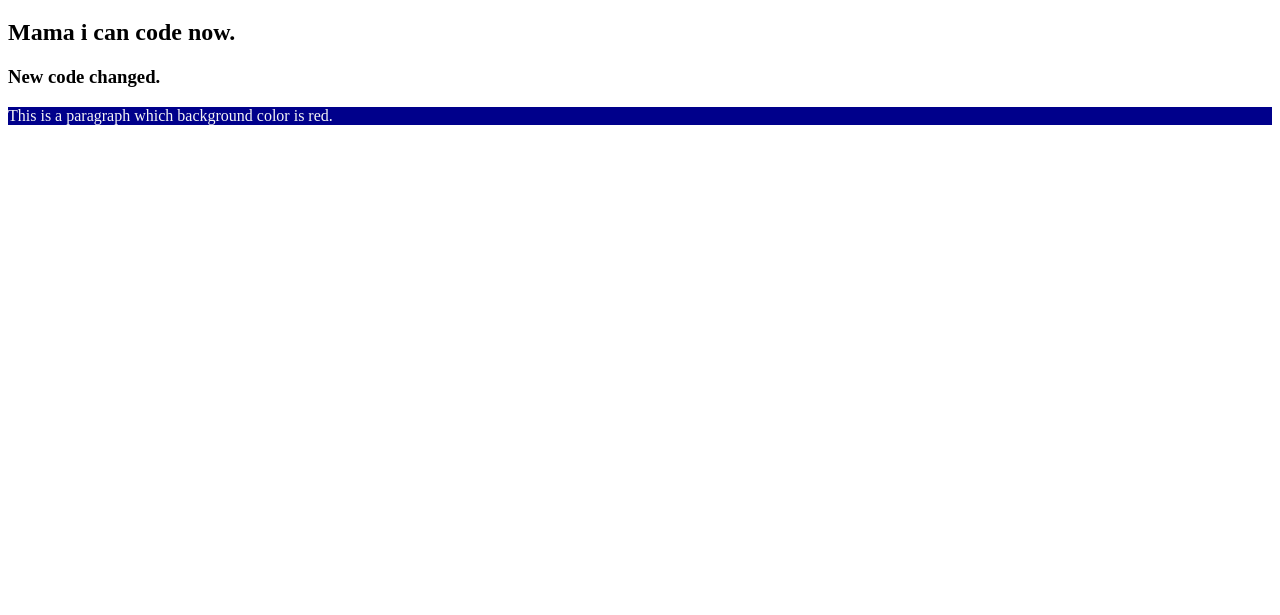
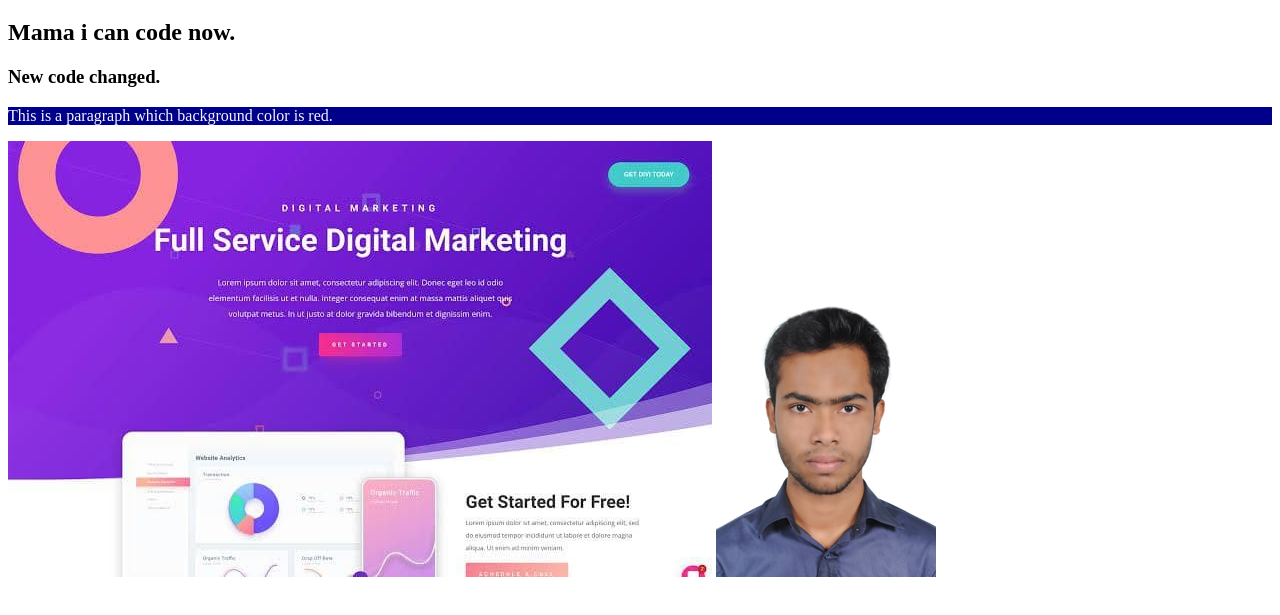
Before and after one commit to Proshantaroy7969/my-second-repo, a plain HTML site: page index.html in a window 1280 px wide. Shown: the part 61-676 px from the top of the page. Drawn offline with Linux system fonts and the light colour scheme.

Commit message:
image added

```diff
--- a/index.html
+++ b/index.html
@@ -12,6 +12,8 @@
     <h2>Mama i can code now.</h2>
     <h3>New code changed.</h3>
     <p>This is a paragraph which background color is red.</p>
+    <img src="web.jpg" alt="webpage-pic">
+    <img src="pro.jpg" alt="Proshanta-pic">
 
 
 </body>
```
Also changed, not shown: pro.jpg (added), web.jpg (added).
